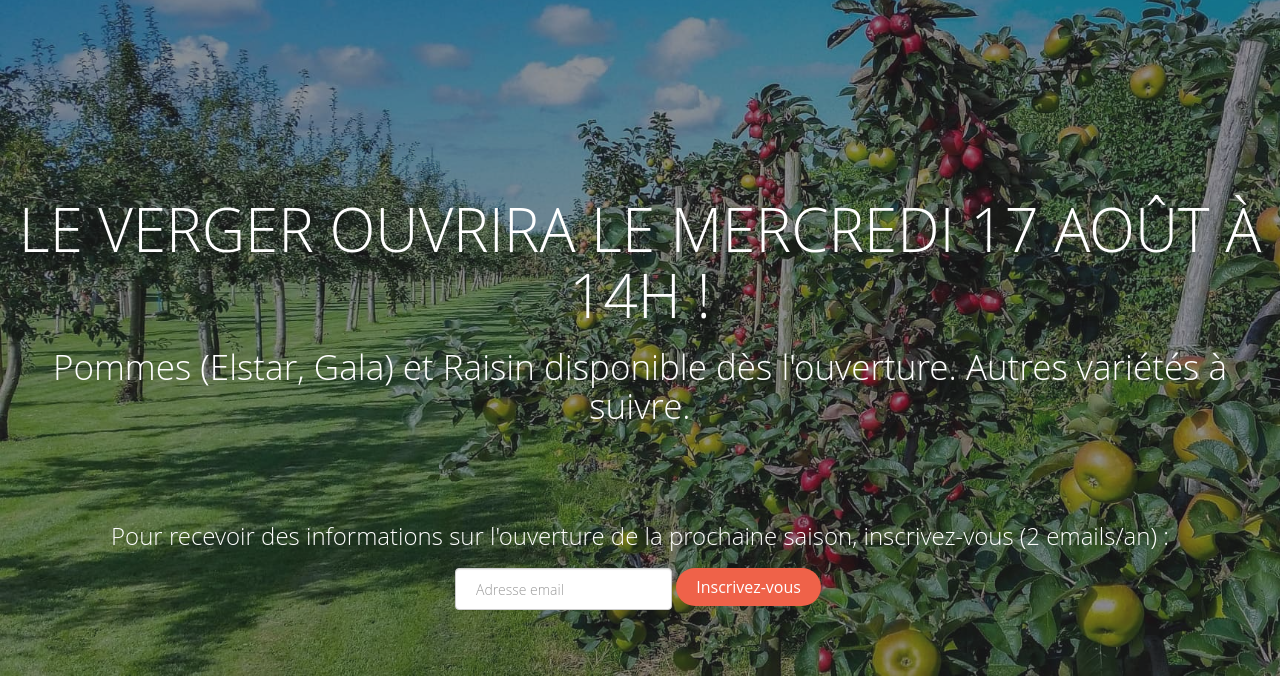
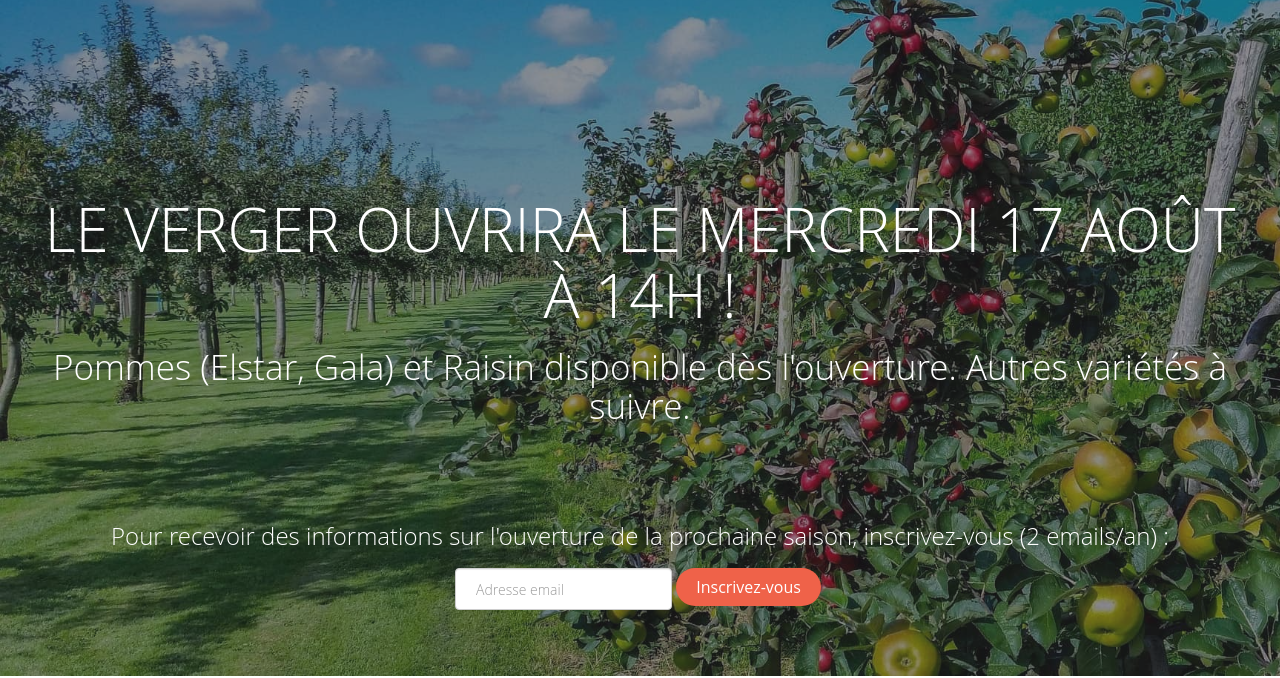
Before and after one commit to annebea/pomme-github-pages, a plain HTML site: page index.html in a window 1280 px wide. Shown: the part 124-802 px from the top of the page. Drawn offline with Linux system fonts and the light colour scheme; some packages are replaced by stand-ins of ours; files whose address does not match are found by name.

Commit message:
more padding

```diff
--- a/css/style.css
+++ b/css/style.css
@@ -185,6 +185,14 @@ figure {
     padding-right: 15px;
   }
 }
+
+@media screen and (max-width: 1300px) {
+  .fh5co-cover .desc {
+    padding-left: 25px;
+    padding-right: 25px;
+  }
+}
+
 .fh5co-cover .desc h2 {
   color: #fff;
   text-transform: uppercase;
```
